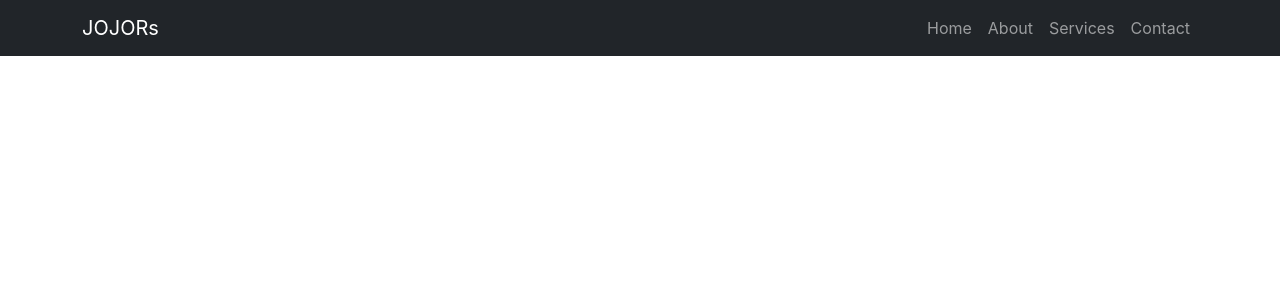
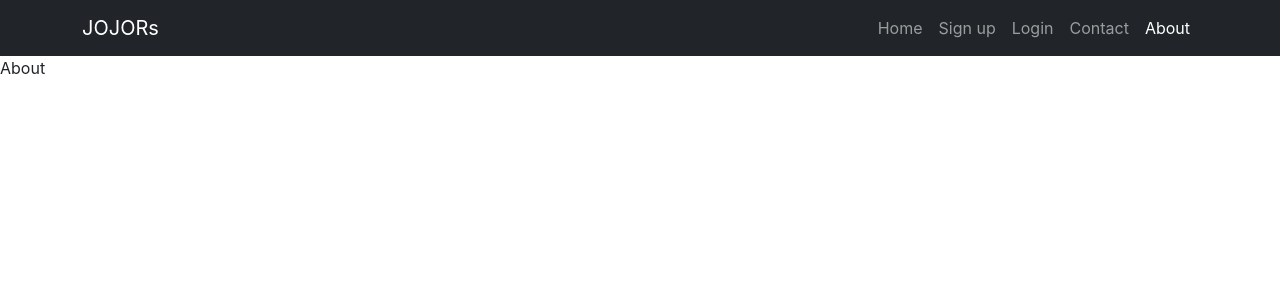
Before and after one commit to samiramrullah/Front-end-design, a React (Create React App) app in the folder frontend/: page /about in a window 1280 px wide. Shown: the top 300 px of the page. Built offline with nearby package versions, Linux system fonts and the light colour scheme.

Commit message:
with navlink

```diff
--- a/frontend/package.json
+++ b/frontend/package.json
@@ -6,10 +6,7 @@
     "@testing-library/jest-dom": "^5.16.4",
     "@testing-library/react": "^13.3.0",
     "@testing-library/user-event": "^13.5.0",
-<<<<<<< HEAD
-=======
     "axios": "^0.27.2",
->>>>>>> 65d4b170023f04235c7d76a43b31b4f0cd176b40
     "bootstrap": "^5.1.3",
     "react": "^18.2.0",
     "react-dom": "^18.2.0",
--- a/frontend/src/App.js
+++ b/frontend/src/App.js
@@ -1,11 +1,13 @@
 import Home from './pages/Home/Home';
 import Navbar from './components/Navbar/Navbar'
-import Footer from './components/Footer/Footer';
 import { Routes, Route } from 'react-router-dom';
 import Signup from './pages/Signup/Signup';
 import Login from './pages/Login/Login';
+import Dashboard from './pages/Dashboard/Dashboard';
+import Contact from './pages/Contact/Contact';
+import About from './pages/About/About';
+// import Footer from './components/Footer/Footer';
 import './App.css';
-import Dashboard from './pages/Dashboard/Dashboard';
 function App() {
   return (
     <div className="App">
@@ -15,6 +17,8 @@ function App() {
       <Route path='/signup' element={<Signup/>}/>
       <Route path='/login' element={<Login/>}/>
       <Route path='/dashboard' element={<Dashboard/>}/>
+      <Route path='/about' element={<About/>}/>
+      <Route path='/contact' element={<Contact/>}/>
      </Routes>
      {/* <Signup/>
      <Footer/> */}
--- a/frontend/src/components/Navbar/Navbar.jsx
+++ b/frontend/src/components/Navbar/Navbar.jsx
@@ -1,5 +1,5 @@
 import React from 'react'
-import '../../../node_modules/bootstrap/dist/css/bootstrap.min.css'
+import { NavLink } from 'react-router-dom'
 import './Navbar.css'
 const Navbar = () => {
   return (
@@ -12,11 +12,11 @@ const Navbar = () => {
           </button>
           <div className="navbar-collapse collapse justify-content-end" id="nav"  >
             <ul className="navbar-nav ms-autos">
-              <li className="nav-item active"><a href="Home" className="nav-link">Home</a></li>
-              <li className="nav-item"><a href="About" className="nav-link">About</a></li>
-              <li className="nav-item"><a href="Services" className="nav-link">Services</a></li>
-
-              <li className="nav-item"><a href="Contact Us" className="nav-link">Contact</a></li>
+            <li className="nav-item active"><NavLink to={'/'} className="nav-link">Home</NavLink></li>
+            <li className="nav-item active"><NavLink to={'/signup'} className="nav-link">Sign up</NavLink></li>
+            <li className="nav-item active"><NavLink to={'/login'} className="nav-link">Login</NavLink></li>
+            <li className="nav-item active"><NavLink to={'/contact'} className="nav-link">Contact</NavLink></li>
+            <li className="nav-item active"><NavLink to={'/about'} className="nav-link">About</NavLink></li>
             </ul>
           </div>
         </div>
--- /dev/null
+++ b/frontend/src/pages/About/About.jsx
@@ -0,0 +1,9 @@
+import React from 'react'
+
+const About = () => {
+  return (
+    <div>About</div>
+  )
+}
+
+export default About
--- /dev/null
+++ b/frontend/src/pages/Contact/Contact.jsx
@@ -0,0 +1,9 @@
+import React from 'react'
+
+const Contact = () => {
+  return (
+    <div>Contact</div>
+  )
+}
+
+export default Contact
```
Also changed, not shown: frontend/src/pages/About/About.css (added), frontend/src/pages/Contact/Contact.css (added), 2 other files (tests, documents, lock files or other folders).
